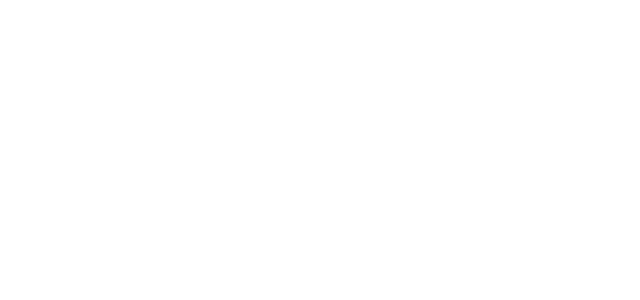
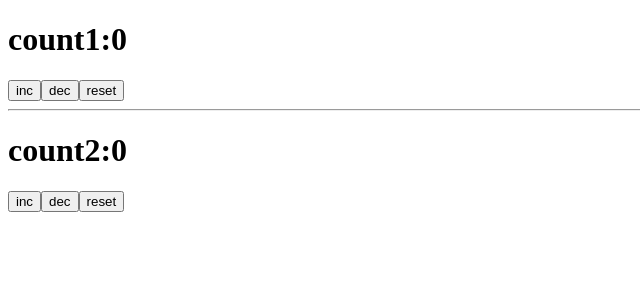
Before and after one commit to IhorZviahin/react2, a React (Create React App) app: page / in a window 1280 px wide. Shown: the top 300 px of the page, without its empty margins (0-640 px from the left). Built offline with nearby package versions, Linux system fonts and the light colour scheme.

Commit message:
react-7 redux-toolkit

```diff
--- a/package.json
+++ b/package.json
@@ -9,7 +9,9 @@
     "react": "^18.0.0",
     "react-dom": "^18.0.0",
     "react-scripts": "5.0.0",
-    "web-vitals": "^2.1.4"
+    "web-vitals": "^2.1.4",
+    "react-redux": "^8.0.1",
+    "@reduxjs/toolkit": "^1.8.1"
   },
   "scripts": {
     "start": "react-scripts start",
--- a/src/App.js
+++ b/src/App.js
@@ -1,8 +1,10 @@
+import {Counter} from "./components";
 
 function App() {
+
   return (
-    <div className="App">
-
+    <div>
+      <Counter/>
     </div>
   );
 }
--- /dev/null
+++ b/src/components/counter.js
@@ -0,0 +1,25 @@
+import React from 'react';
+import {useDispatch, useSelector} from "react-redux";
+
+import {counterActions} from "../redux";
+
+const Counter = () => {
+    const {count1, count2} = useSelector(state => state.counter);
+    const dispatch = useDispatch();
+    return (
+        <div>
+            <h1>count1:{count1}</h1>
+            <button onClick={()=>dispatch(counterActions.incCount1())}>inc</button>
+            <button onClick={()=>dispatch(counterActions.decCount1())}>dec</button>
+            <button onClick={()=>dispatch(counterActions.resetCount1(100))}>reset</button>
+            <hr/>
+            <h1>count2:{count2}</h1>
+            <button onClick={()=>dispatch(counterActions.incCount2())}>inc</button>
+            <button onClick={()=>dispatch(counterActions.decCount2())}>dec</button>
+            <button onClick={()=>dispatch(counterActions.resetCount2(22))}>reset</button>
+
+        </div>
+    );
+};
+
+export {Counter};
--- /dev/null
+++ b/src/components/index.js
@@ -0,0 +1 @@
+export * from "./counter"
--- a/src/index.js
+++ b/src/index.js
@@ -1,7 +1,13 @@
 import React from 'react';
 import ReactDOM from 'react-dom/client';
+import {Provider} from "react-redux";
 
 import App from './App';
+import store from "./redux/store";
 
 const root = ReactDOM.createRoot(document.getElementById('root'));
-root.render(<App/>)
+root.render(
+    <Provider store={store}>
+        <App/>
+    </Provider>
+)
--- /dev/null
+++ b/src/redux/index.js
@@ -0,0 +1,2 @@
+export * from "./store"
+export * from "./slices"
--- /dev/null
+++ b/src/redux/slices/counter.clice.js
@@ -0,0 +1,43 @@
+import {createSlice} from "@reduxjs/toolkit";
+
+const initialState = {
+    count1: 0,
+    count2: 0
+};
+
+const counterClice = createSlice({
+    name: 'counterClice',
+    initialState,
+    reducers: {
+        incCount1: (state) => {
+            state.count1 += 1
+        },
+        decCount1: (state) => {
+            state.count1 -= 1
+        },
+        resetCount1: (state, action) => {
+            state.count1 = action.payload || 0
+        },
+
+        incCount2: (state) => {
+            state.count2 += 2
+        },
+        decCount2: (state) => {
+            state.count2 -= 2
+        },
+        resetCount2: (state, action) => {
+            state.count2 = action.payload || 0
+        }
+
+
+    }
+
+});
+
+const {reducer: counterReduser, actions:{incCount1, decCount1, resetCount1, decCount2, incCount2, resetCount2}} = counterClice;
+
+export default counterReduser;
+
+export const counterActions = {
+    incCount1, decCount1, resetCount1, decCount2, incCount2, resetCount2
+};
--- /dev/null
+++ b/src/redux/slices/index.js
@@ -0,0 +1 @@
+export * from "./counter.clice"
--- /dev/null
+++ b/src/redux/store.js
@@ -0,0 +1,12 @@
+import {combineReducers, configureStore} from "@reduxjs/toolkit";
+import counterReduser from "./slices/counter.clice";
+
+const rootReduser = combineReducers({
+    counter: counterReduser
+});
+
+const store = configureStore({
+    reducer: rootReduser
+});
+
+export default store;
```
Also changed, not shown: 1 other file (tests, documents, lock files or other folders).
